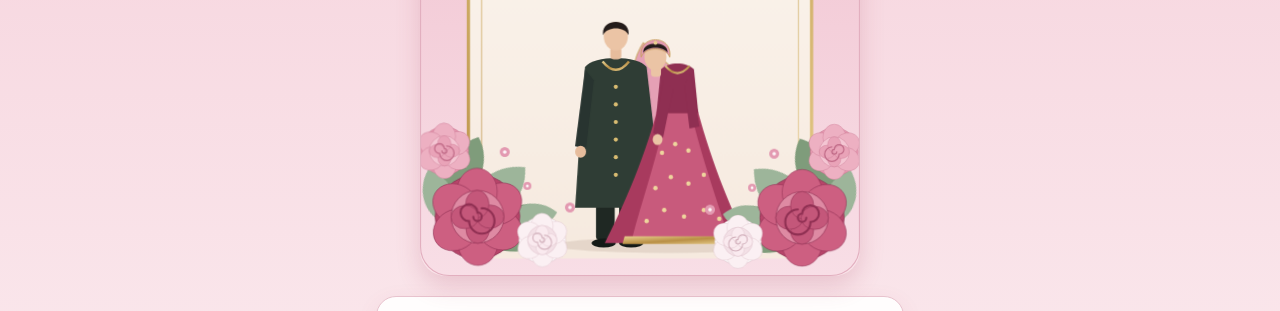
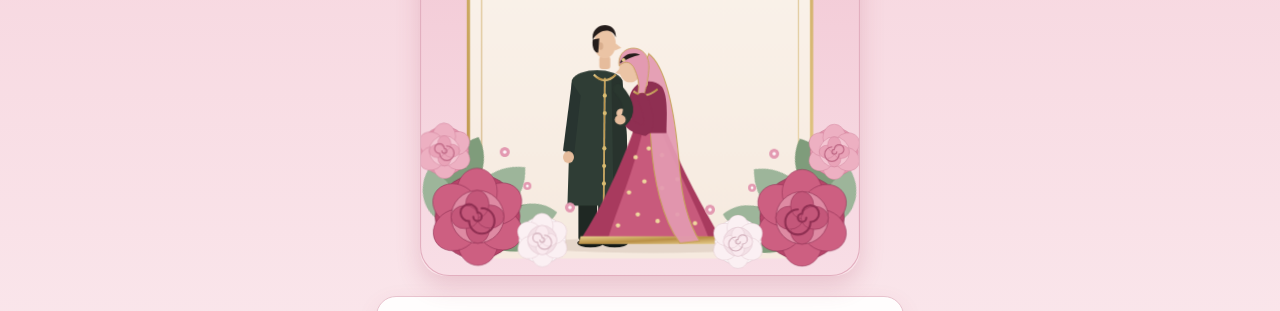
Before and after one commit to cognight/irfanaafia-site, a plain HTML site: page index.html in a window 1280 px wide. Shown: the part 422-733 px from the top of the page. Drawn offline with Linux system fonts and the light colour scheme; a web font is replaced by a local one.

Commit message:
Couple pose and lighter animation

```diff
--- a/index.html
+++ b/index.html
@@ -18,7 +18,7 @@
   <link rel="preconnect" href="https://fonts.googleapis.com">
   <link rel="preconnect" href="https://fonts.gstatic.com" crossorigin>
   <link href="https://fonts.googleapis.com/css2?family=Lora:wght@500;600&family=Nunito+Sans:wght@400;600;700&family=Pinyon+Script&family=Playfair+Display:ital@1&display=swap" rel="stylesheet">
-  <link rel="stylesheet" href="style.css?v=3">
+  <link rel="stylesheet" href="style.css?v=4">
 </head>
 <body>
   <header class="hero">
@@ -121,50 +121,56 @@
 <path class="crystal" d="M74 134 l-2.4 6 l2.4 7 l2.4 -7z" fill="#F6E7BE" stroke="#C6A15B" stroke-width=".6" style="--d:2.02s"/>
 <path class="crystal" d="M98 146 l-2.4 6 l2.4 7 l2.4 -7z" fill="#F6E7BE" stroke="#C6A15B" stroke-width=".6" style="--d:1.73s"/>
 </g></g></g>
-<ellipse class="shadow-in" cx="226" cy="592" rx="104" ry="7" fill="#7A5A48" opacity=".14"/>
-<g class="couple-in"><g class="couple-breathe">
-  <g class="veil-sway"><path d="M203 408 C186 432 184 504 192 574 L216 566 C212 514 214 462 226 428Z" fill="#E39AB1" opacity=".92" stroke="#C6A15B" stroke-width="1"/></g>
+<ellipse class="shadow-in" cx="212" cy="592" rx="112" ry="7" fill="#7A5A48" opacity=".14"/>
+<g class="couple-in"><g transform="translate(-28 0)"><g class="couple-breathe">
   <g class="groom">
-    <rect x="160" y="545" width="17" height="42" rx="3" fill="#1F2823"/>
-    <rect x="181" y="545" width="17" height="42" rx="3" fill="#1F2823"/>
-    <ellipse cx="167" cy="590" rx="11" ry="4" fill="#141A17"/><ellipse cx="192" cy="590" rx="11" ry="4" fill="#141A17"/>
-    <path d="M150 430 C158 419 198 419 206 430 L212 482 L215 558 L141 558 L146 482Z" fill="#2F3D35"/>
-    <path d="M150 432 L141 502 L151 504 L158 442Z" fill="#283430"/>
-    <ellipse cx="146" cy="507" rx="5" ry="5.5" fill="#E6BC9C"/>
-    <line x1="178" y1="434" x2="178" y2="558" stroke="url(#goldG)" stroke-width="1.6"/>
-    <g fill="#D9BC72"><circle cx="178" cy="448" r="1.9"/><circle cx="178" cy="464" r="1.9"/><circle cx="178" cy="480" r="1.9"/><circle cx="178" cy="496" r="1.9"/><circle cx="178" cy="512" r="1.9"/><circle cx="178" cy="528" r="1.9"/></g>
-    <path d="M166 425 Q178 440 190 425" fill="none" stroke="url(#goldG)" stroke-width="2.2"/>
+    <rect x="172" y="548" width="17" height="40" rx="3" fill="#1F2823"/>
+    <rect x="190" y="548" width="17" height="40" rx="3" fill="#1F2823"/>
+    <ellipse cx="183" cy="590" rx="12" ry="4" fill="#141A17"/><ellipse cx="205" cy="590" rx="12" ry="4" fill="#141A17"/>
+    <path d="M166 442 C172 430 206 430 212 442 L216 492 L218 556 L162 556 L164 492Z" fill="#2F3D35"/>
+    <path d="M202 436 L212 442 L216 492 L218 556 L204 556Z" fill="#232C27" opacity=".55"/>
+    <path d="M166 444 L158 506 L168 510 L174 456Z" fill="#283430"/>
+    <ellipse cx="163" cy="512" rx="5" ry="5.5" fill="#E6BC9C"/>
+    <line x1="196" y1="440" x2="195" y2="556" stroke="url(#goldG)" stroke-width="1.6"/>
+    <g fill="#D9BC72"><circle cx="196" cy="456" r="1.9"/><circle cx="196" cy="472" r="1.9"/><circle cx="195.6" cy="504" r="1.9"/><circle cx="195.4" cy="520" r="1.9"/><circle cx="195.2" cy="536" r="1.9"/></g>
+    <path d="M186 437 Q196 447 206 437" fill="none" stroke="url(#goldG)" stroke-width="2.2"/>
     <g class="groom-head">
-      <rect x="173" y="412" width="10" height="11" rx="3" fill="#E6BC9C"/>
-      <ellipse cx="178" cy="402" rx="11" ry="13" fill="#EBC4A5"/>
-      <path d="M166.5 401 C164 385 192 385 189.5 401 C186 393 170 393 166.5 401Z" fill="#241C1A"/>
+      <rect x="191" y="420" width="10" height="12" rx="3" fill="#E6BC9C"/>
+      <ellipse cx="196" cy="409" rx="10" ry="13" fill="#EBC4A5"/>
+      <path d="M205 408 L211 412.5 L205 415Z" fill="#EBC4A5"/>
+      <ellipse cx="192" cy="411" rx="2.5" ry="3.5" fill="#D9AE8E"/>
+      <path d="M185 405 C183 389 207 387 206 403 C203 395 192 394 185 405Z" fill="#241C1A"/>
+      <path d="M185 405 C184 413 187 417 190 417 L191 404Z" fill="#241C1A"/>
     </g>
   </g>
   <g class="bride">
     <g class="skirt-sway">
-      <path d="M216 468 C202 520 182 562 168 590 L298 590 C284 562 266 520 252 468Z" fill="#A83A5E"/>
-      <path d="M224 470 C214 520 198 562 192 590 L282 590 C274 562 258 520 246 470Z" fill="#C85A7C"/>
-      <path d="M186 584 L284 584 L286 591 L184 591Z" fill="url(#goldG)"/>
+      <path d="M222 488 C206 532 188 566 172 590 L304 590 C290 566 270 532 252 488Z" fill="#A83A5E"/>
+      <path d="M230 490 C220 532 204 566 198 590 L292 590 C284 566 266 532 248 490Z" fill="#C85A7C"/>
+      <path d="M174 584 L302 584 L304 591 L172 591Z" fill="url(#goldG)"/>
       <g fill="#F1DC9F" opacity=".95">
-        <circle cx="232" cy="500" r="2"/><circle cx="244" cy="506" r="2"/><circle cx="220" cy="508" r="2"/>
-        <circle cx="228" cy="530" r="2"/><circle cx="244" cy="536" r="2"/><circle cx="214" cy="540" r="2"/><circle cx="258" cy="528" r="2"/>
-        <circle cx="222" cy="560" r="2"/><circle cx="240" cy="566" r="2"/><circle cx="258" cy="560" r="2"/><circle cx="206" cy="570" r="2"/><circle cx="272" cy="568" r="2"/>
+        <circle cx="236" cy="504" r="2"/><circle cx="248" cy="510" r="2"/><circle cx="224" cy="512" r="2"/>
+        <circle cx="232" cy="534" r="2"/><circle cx="248" cy="540" r="2"/><circle cx="218" cy="544" r="2"/><circle cx="262" cy="532" r="2"/>
+        <circle cx="226" cy="564" r="2"/><circle cx="244" cy="570" r="2"/><circle cx="262" cy="564" r="2"/><circle cx="208" cy="574" r="2"/><circle cx="278" cy="572" r="2"/>
       </g>
     </g>
-    <path d="M219 432 C226 425 242 425 249 432 L253 472 L215 472Z" fill="#8F2F52"/>
-    <path d="M223 429 Q234 442 245 429" fill="none" stroke="url(#goldG)" stroke-width="2"/>
-    <path d="M246 436 L254 484 L245 486 L240 446Z" fill="#8F2F52"/>
-    <path d="M221 442 L212 490 L221 494 L230 450Z" fill="#8F2F52"/>
-    <ellipse cx="216" cy="496" rx="4.5" ry="5" fill="#EBC4A5"/>
+    <g class="veil-sway"><path d="M236 418 C252 430 260 472 264 522 C266 550 272 572 282 588 L264 590 C248 568 240 532 238 498 C236 470 234 448 230 434Z" fill="#E39AB1" opacity=".92" stroke="#C6A15B" stroke-width="1"/></g>
+    <path d="M230 444 C222 446 216 456 218 468 C219 476 222 482 222 490 L252 490 C252 476 254 458 248 448 C243 443 236 442 230 444Z" fill="#8F2F52"/>
+    <path d="M222 452 Q232 460 244 450" fill="none" stroke="url(#goldG)" stroke-width="1.8"/>
+    <rect x="226" y="436" width="9" height="12" rx="3" fill="#EBC4A5"/>
     <g class="bride-head">
-      <rect x="210" y="430" width="9" height="9" rx="3" fill="#EBC4A5"/>
-      <ellipse cx="214" cy="421" rx="10" ry="12" fill="#EBC4A5"/>
-      <path d="M201 421 C198 400 230 400 227 421 C223 411 205 411 201 421Z" fill="#E39AB1" stroke="#C6A15B" stroke-width=".8"/>
-      <path d="M203 417 C202 406 226 406 225 417 C221 411 207 411 203 417Z" fill="#241C1A"/>
-      <circle cx="214" cy="408" r="1.8" fill="#E8CF8E"/>
+      <ellipse cx="219" cy="432" rx="10" ry="12" fill="#EBC4A5"/>
+      <path d="M210 431 L205.500 435.500 L211 437Z" fill="#EBC4A5"/>
+      <path d="M209 429 C206 408 238 406 236 432 C235 444 233 450 232 454 L226 454 C228 446 226 438 222 430 C218 424 213 425 209 429Z" fill="#E39AB1" stroke="#C6A15B" stroke-width=".8"/>
+      <path d="M209.500 427 C212 418 222 416 228 419 C222 420 215 423 209.500 427Z" fill="#241C1A"/>
+      <circle cx="213" cy="423.500" r="1.7" fill="#E8CF8E"/>
     </g>
+    <path d="M230 458 Q240 482 232 488 Q220 486 212 474" fill="none" stroke="#8F2F52" stroke-width="9" stroke-linecap="round"/>
+    <ellipse cx="211" cy="472" rx="4.500" ry="4.200" fill="#EBC4A5"/>
   </g>
-</g></g>
+  <path d="M208 450 Q224 468 212 480" fill="none" stroke="#2A372F" stroke-width="9" stroke-linecap="round"/>
+  <ellipse cx="210" cy="478" rx="5" ry="4.500" fill="#E6BC9C"/>
+</g></g></g>
 <g transform="translate(39 0)"><g class="petal" style="--t:15.9s;--d:13.7s;--amp:26px"><path transform="rotate(5) scale(0.79)" d="M0 0 C6 -4 14 -2 14 4 C14 10 6 12 0 8 C-3 5 -3 2 0 0Z" fill="#E8A0B5" opacity=".9"/></g></g>
 <g transform="translate(210 0)"><g class="petal" style="--t:10.4s;--d:6.7s;--amp:15px"><path transform="rotate(159) scale(0.98)" d="M0 0 C6 -4 14 -2 14 4 C14 10 6 12 0 8 C-3 5 -3 2 0 0Z" fill="#F2C3D0" opacity=".9"/></g></g>
 <g transform="translate(321 0)"><g class="petal" style="--t:13.1s;--d:10.8s;--amp:27px"><path transform="rotate(100) scale(0.97)" d="M0 0 C6 -4 14 -2 14 4 C14 10 6 12 0 8 C-3 5 -3 2 0 0Z" fill="#FFFFFF" opacity=".9"/></g></g>
@@ -179,10 +185,10 @@
 <g transform="translate(296 0)"><g class="petal" style="--t:12.0s;--d:7.7s;--amp:16px"><path transform="rotate(87) scale(1.05)" d="M0 0 C6 -4 14 -2 14 4 C14 10 6 12 0 8 C-3 5 -3 2 0 0Z" fill="#F2C3D0" opacity=".9"/></g></g>
 <g transform="translate(236 0)"><g class="petal" style="--t:12.2s;--d:9.1s;--amp:24px"><path transform="rotate(312) scale(1.04)" d="M0 0 C6 -4 14 -2 14 4 C14 10 6 12 0 8 C-3 5 -3 2 0 0Z" fill="#FFFFFF" opacity=".9"/></g></g>
 <g transform="translate(88 0)"><g class="petal" style="--t:10.9s;--d:13.2s;--amp:19px"><path transform="rotate(266) scale(0.81)" d="M0 0 C6 -4 14 -2 14 4 C14 10 6 12 0 8 C-3 5 -3 2 0 0Z" fill="#E39AB1" opacity=".9"/></g></g>
-<g transform="translate(206 404)"><g class="heart" style="--d:5.8s;--dx:-14px;--t:4.6s"><path d="M0 4 C0 -2 -9 -3 -9 3 C-9 8 -3 11 0 15 C3 11 9 8 9 3 C9 -3 0 -2 0 4Z" transform="scale(.7)" fill="#E0788F"/></g></g>
-<g transform="translate(222 404)"><g class="heart" style="--d:7.4s;--dx:16px;--t:5.0s"><path d="M0 4 C0 -2 -9 -3 -9 3 C-9 8 -3 11 0 15 C3 11 9 8 9 3 C9 -3 0 -2 0 4Z" transform="scale(.7)" fill="#E0788F"/></g></g>
-<g transform="translate(214 404)"><g class="heart" style="--d:9.2s;--dx:-4px;--t:4.4s"><path d="M0 4 C0 -2 -9 -3 -9 3 C-9 8 -3 11 0 15 C3 11 9 8 9 3 C9 -3 0 -2 0 4Z" transform="scale(.7)" fill="#E0788F"/></g></g>
-<g transform="translate(230 404)"><g class="heart" style="--d:10.6s;--dx:22px;--t:5.2s"><path d="M0 4 C0 -2 -9 -3 -9 3 C-9 8 -3 11 0 15 C3 11 9 8 9 3 C9 -3 0 -2 0 4Z" transform="scale(.7)" fill="#E0788F"/></g></g>
+<g transform="translate(180 404)"><g class="heart" style="--d:5.8s;--dx:-14px;--t:4.6s"><path d="M0 4 C0 -2 -9 -3 -9 3 C-9 8 -3 11 0 15 C3 11 9 8 9 3 C9 -3 0 -2 0 4Z" transform="scale(.7)" fill="#E0788F"/></g></g>
+<g transform="translate(194 404)"><g class="heart" style="--d:7.4s;--dx:16px;--t:5.0s"><path d="M0 4 C0 -2 -9 -3 -9 3 C-9 8 -3 11 0 15 C3 11 9 8 9 3 C9 -3 0 -2 0 4Z" transform="scale(.7)" fill="#E0788F"/></g></g>
+<g transform="translate(186 404)"><g class="heart" style="--d:9.2s;--dx:-4px;--t:4.4s"><path d="M0 4 C0 -2 -9 -3 -9 3 C-9 8 -3 11 0 15 C3 11 9 8 9 3 C9 -3 0 -2 0 4Z" transform="scale(.7)" fill="#E0788F"/></g></g>
+<g transform="translate(200 404)"><g class="heart" style="--d:10.6s;--dx:22px;--t:5.2s"><path d="M0 4 C0 -2 -9 -3 -9 3 C-9 8 -3 11 0 15 C3 11 9 8 9 3 C9 -3 0 -2 0 4Z" transform="scale(.7)" fill="#E0788F"/></g></g>
 <g transform=""><g class="corner-sway" style="--sd:7.85s;--sdel:-1.18s">
 <g transform="translate(52 46) rotate(-4) scale(1.5)"><g class="leaf-grow" style="--d:1.5s"><use href="#leaf" style="fill:#7F9C7B"/></g></g>
 <g transform="translate(40 60) rotate(86) scale(1.5)"><g class="leaf-grow" style="--d:1.57s"><use href="#leaf" style="fill:#7F9C7B"/></g></g>
@@ -302,7 +308,7 @@
     <p class="sign">With love, Irfan <span class="amp">&amp;</span> Aafia</p>
   </footer>
 
-  <script src="config.js?v=3"></script>
-  <script src="app.js?v=3"></script>
+  <script src="config.js?v=4"></script>
+  <script src="app.js?v=4"></script>
 </body>
 </html>
--- a/style.css
+++ b/style.css
@@ -329,13 +329,13 @@ footer { text-align: center; padding: 30px 20px 56px; }
 @keyframes coupleIn { from { transform: translateY(22px); opacity: 0; } to { transform: none; opacity: 1; } }
 .couple-breathe { transform-origin: 200px 592px; animation: coupleBreathe 4.8s ease-in-out 4.8s infinite; }
 @keyframes coupleBreathe { 0%, 100% { transform: scale(1, 1); } 50% { transform: scale(1.004, 1.01); } }
-.veil-sway { transform-origin: 205px 410px; animation: veilSway 4.2s ease-in-out 4.8s infinite; }
+.veil-sway { transform-origin: 236px 424px; animation: veilSway 4.2s ease-in-out 4.8s infinite; }
 @keyframes veilSway { 0%, 100% { transform: skewX(0) rotate(0); } 33% { transform: skewX(2.4deg) rotate(1deg); } 66% { transform: skewX(-1.6deg) rotate(-.8deg); } }
-.groom-head { transform-origin: 178px 424px; animation: nod 6s ease-in-out 5s infinite; }
+.groom-head { transform-origin: 196px 426px; animation: nod 6s ease-in-out 5s infinite; }
 @keyframes nod { 0%, 100% { transform: rotate(0); } 40% { transform: rotate(2deg); } 70% { transform: rotate(-1deg); } }
-.bride-head { transform-origin: 214px 438px; animation: lean 6.5s ease-in-out 5s infinite; }
+.bride-head { transform-origin: 232px 452px; animation: lean 6.5s ease-in-out 5s infinite; }
 @keyframes lean { 0%, 100% { transform: rotate(0); } 45% { transform: rotate(-3.5deg); } }
-.skirt-sway { transform-origin: 240px 468px; animation: skirt 4.6s ease-in-out 4.8s infinite; }
+.skirt-sway { transform-origin: 236px 488px; animation: skirt 4.6s ease-in-out 4.8s infinite; }
 @keyframes skirt { 0%, 100% { transform: skewX(0); } 50% { transform: skewX(1.2deg); } }
 
 /* petals flutter down, hearts float up */
```
Also changed, not shown: og.png.
